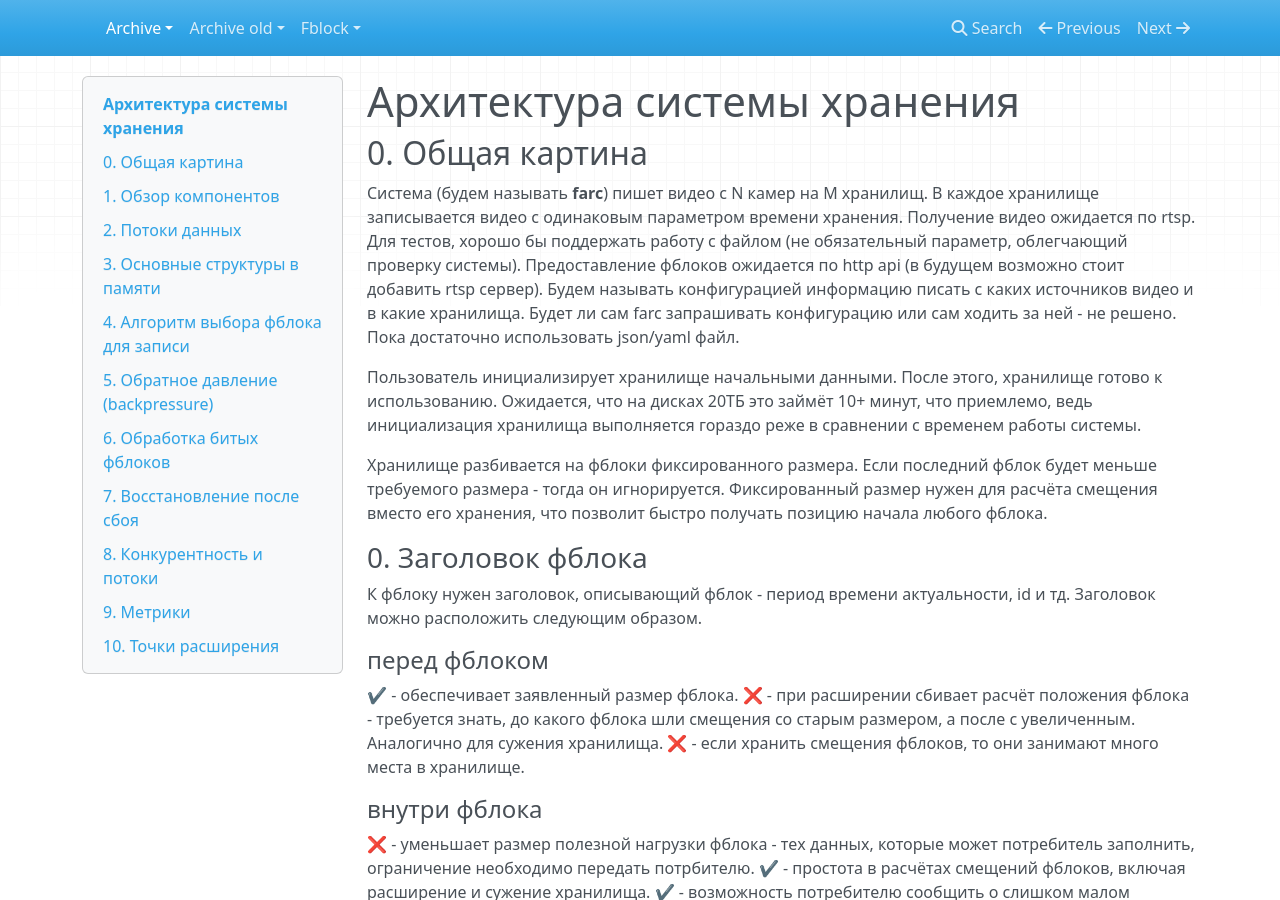
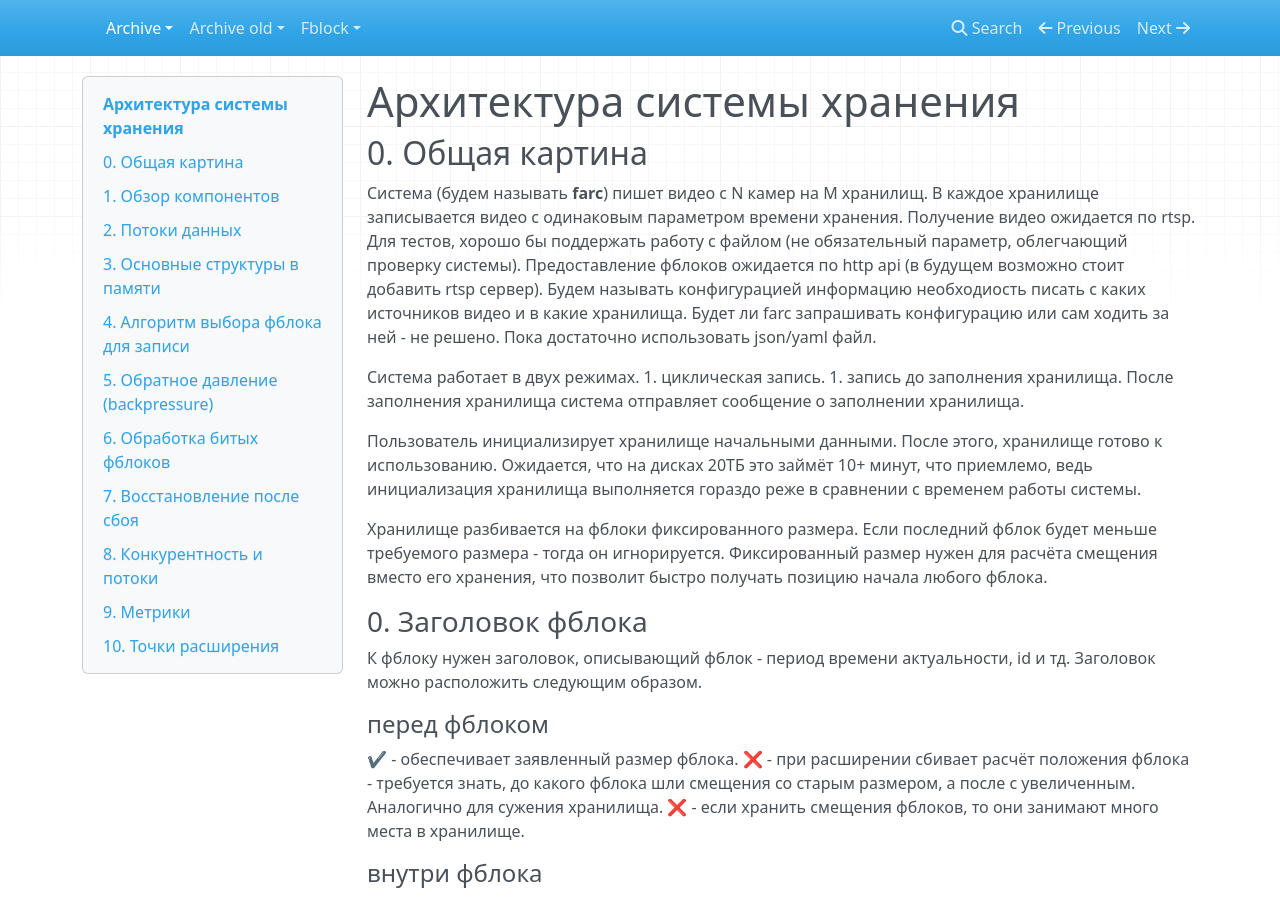
Before and after one commit to traycers/farc, an MkDocs documentation site: the page built from docs/docs/archive/01-architecture.md, in a window 1280 px wide and 900 px high. Built offline with MkDocs 1.6.1, drawn with Linux system fonts in a browser that asks for light colours; nearby versions of some CDN libraries.

Commit message:
update arc

```diff
--- a/docs/docs/archive/01-architecture.md
+++ b/docs/docs/archive/01-architecture.md
@@ -3,7 +3,11 @@
 ## 0. Общая картина
 
 Система (будем называть **farc**) пишет видео с N камер на M хранилищ. В каждое хранилище записывается видео с одинаковым параметром времени хранения. Получение видео ожидается по rtsp. Для тестов, хорошо бы поддержать работу с файлом (не обязательный параметр, облегчающий проверку системы). Предоставление фблоков ожидается по http api (в будущем возможно стоит добавить rtsp сервер).
-Будем называть конфигурацией информацию писать с каких источников видео и в какие хранилища. Будет ли сам farc запрашивать конфигурацию или сам ходить за ней - не решено. Пока достаточно использовать json/yaml файл.
+Будем называть конфигурацией информацию необходиость писать с каких источников видео и в какие хранилища. Будет ли farc запрашивать конфигурацию или сам ходить за ней - не решено. Пока достаточно использовать json/yaml файл.
+
+Система работает в двух режимах.
+1. циклическая запись.
+1. запись до заполнения хранилища. После заполнения хранилища система отправляет сообщение о заполнении хранилища.
 
 Пользователь инициализирует хранилище начальными данными. После этого, хранилище готово к использованию. Ожидается, что на дисках 20ТБ это займёт 10+ минут, что приемлемо, ведь инициализация хранилища выполняется гораздо реже в сравнении с временем работы системы.
 
```
